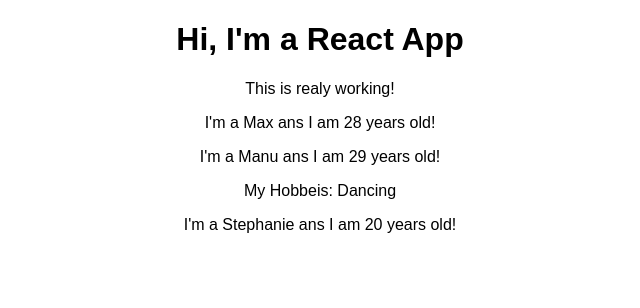
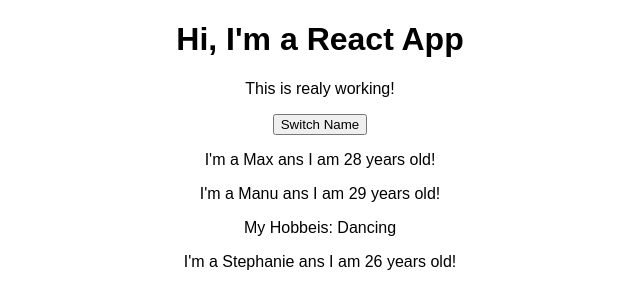
Before and after one commit to ritagujar/100daysOfDevelopement, a React (Create React App) app in the folder REACT/my-app/: page / in a window 1280 px wide. Shown: the top 308 px of the page, without its empty margins (320-960 px from the left). Built offline with nearby package versions, Linux system fonts and the light colour scheme.

Commit message:
#Day-21 - React - Handling Events, Changing States

```diff
--- a/REACT/my-app/src/App.js
+++ b/REACT/my-app/src/App.js
@@ -3,16 +3,41 @@ import { Component } from "react";
 import Person from "./Component/Person";
 
 class App extends Component {
+  state = {
+    person: [
+      { name: "Max", age: 28 },
+      { name: "Manu", age: 29 },
+      { name: "Stephanie", age: 26 },
+    ],
+  };
+
+  onClickHandler = () => {
+    this.setState({
+      person: [
+        { name: "Anaaa", age: 28 },
+        { name: "Manu", age: 29 },
+        { name: "Stephanie", age: 20 },
+      ],
+    });
+  };
+
   render() {
     return (
       <div className="App">
         <h1>Hi, I'm a React App</h1>
         <p>This is realy working!</p>
-        <Person name="Max" age="28" />
-        <Person name="Manu" age="29">
+        <button onClick={this.onClickHandler}>Switch Name</button>
+        <Person
+          name={this.state.person[0].name}
+          age={this.state.person[0].age}
+        />
+        <Person name={this.state.person[1].name} age={this.state.person[1].age}>
           My Hobbeis: Dancing
         </Person>
-        <Person name="Stephanie" age="20" />
+        <Person
+          name={this.state.person[2].name}
+          age={this.state.person[2].age}
+        />
       </div>
     );
   }
```
Also changed, not shown: 1 other file (tests, documents, lock files or other folders).
